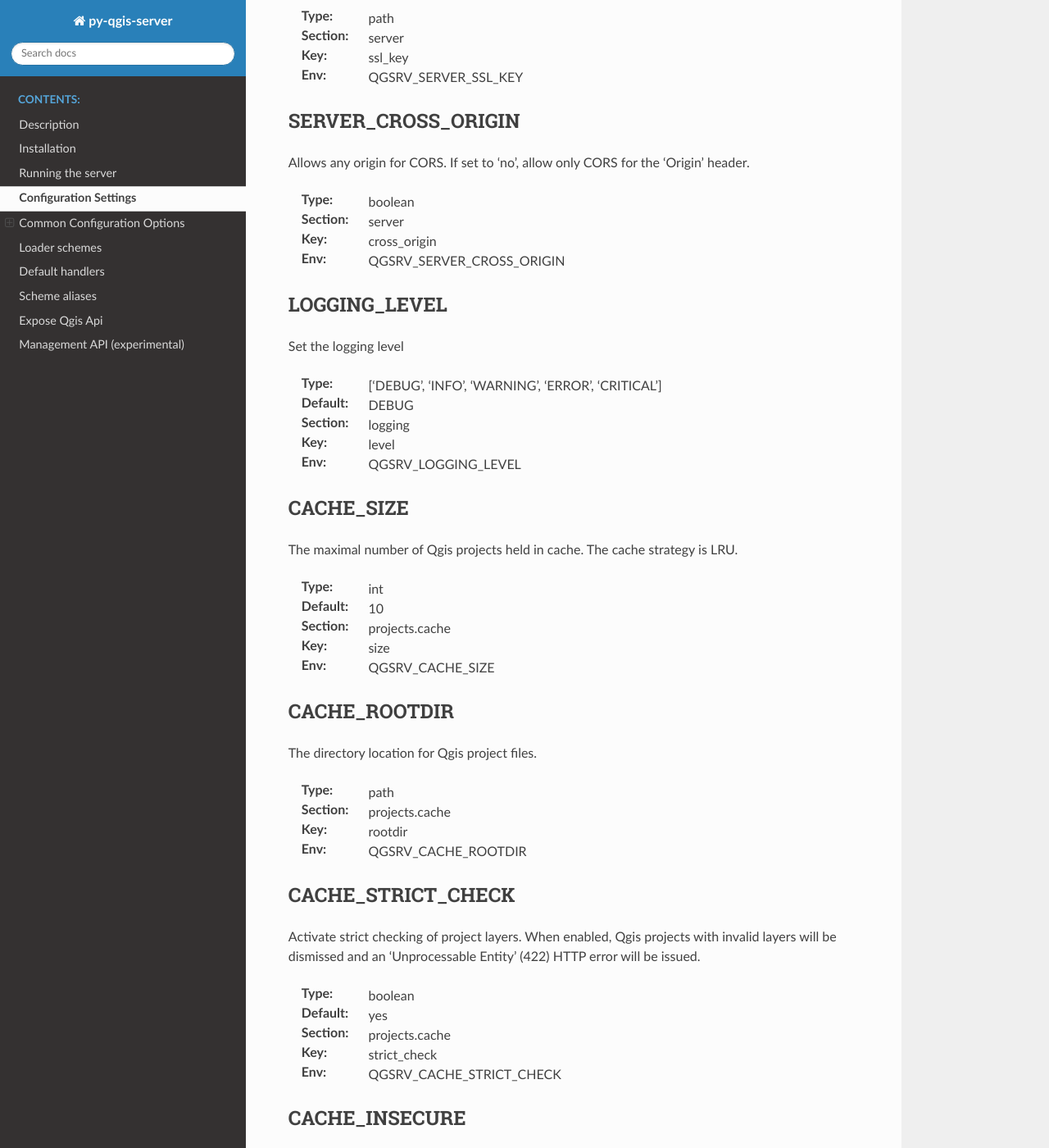
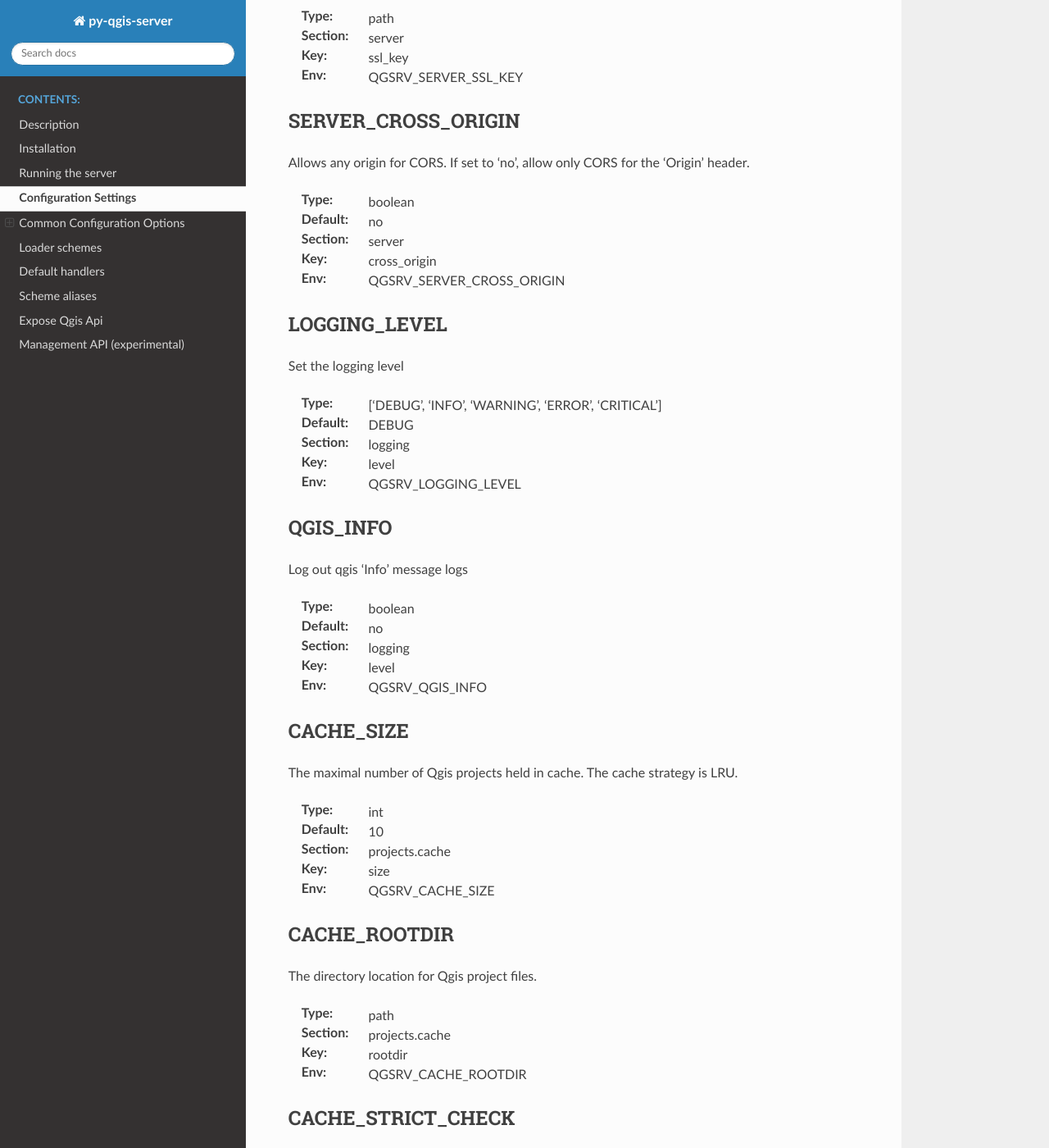
Before and after one commit to 3liz/py-qgis-server, a Sphinx documentation site: the page built from doc/configuration.rst, in a window 1280 px wide and 1400 px high, scrolled down 3139 px. Shown: the whole window at 82% size. Built offline with Sphinx 7.4.7 and the Read the Docs theme 2.0.0, drawn with Linux system fonts in a browser that asks for light colours.

Commit message:
Add specific option for logging qgis info message logs

```diff
--- a/doc/configuration.rst
+++ b/doc/configuration.rst
@@ -220,6 +220,7 @@ header.
 
 
 :Type: boolean
+:Default: no
 :Section: server
 :Key: cross_origin
 :Env: QGSRV_SERVER_CROSS_ORIGIN
@@ -239,6 +240,22 @@ Set the logging level
 :Section: logging
 :Key: level
 :Env: QGSRV_LOGGING_LEVEL
+
+
+
+
+.. _QGIS_INFO:
+
+QGIS_INFO
+---------
+
+Log out qgis 'Info' message logs
+
+:Type: boolean
+:Default: no
+:Section: logging
+:Key: level
+:Env: QGSRV_QGIS_INFO
 
 
 
```
Also changed, not shown: CHANGELOG.md (+1 -0 lines), 3 other files.
